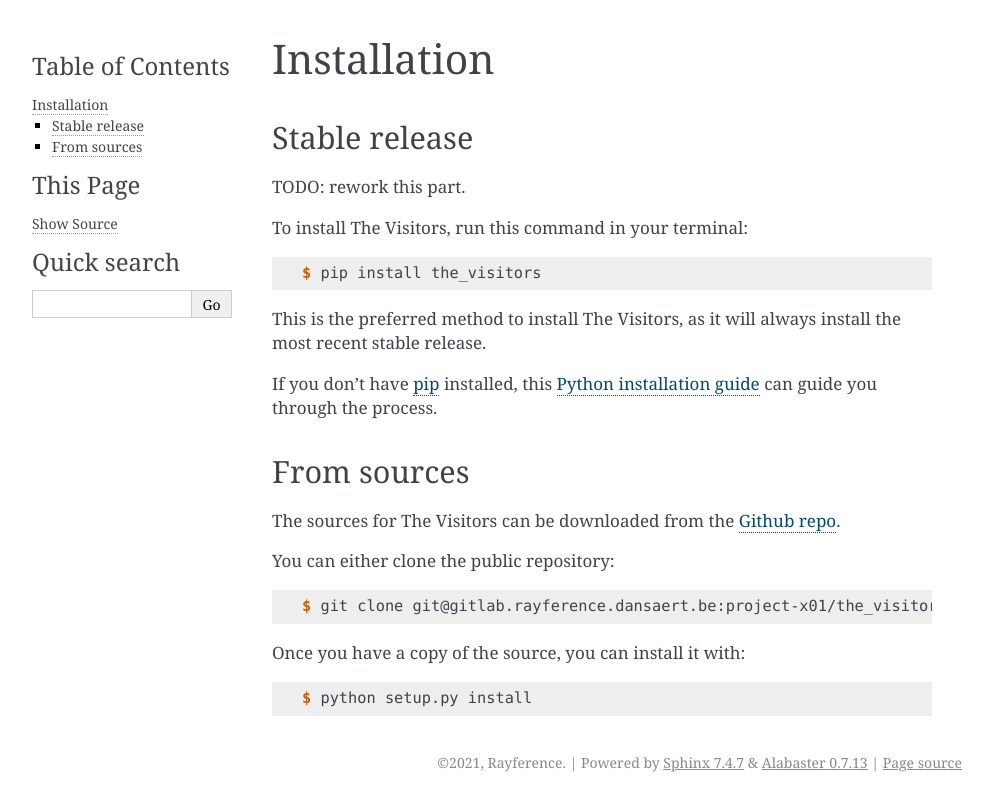
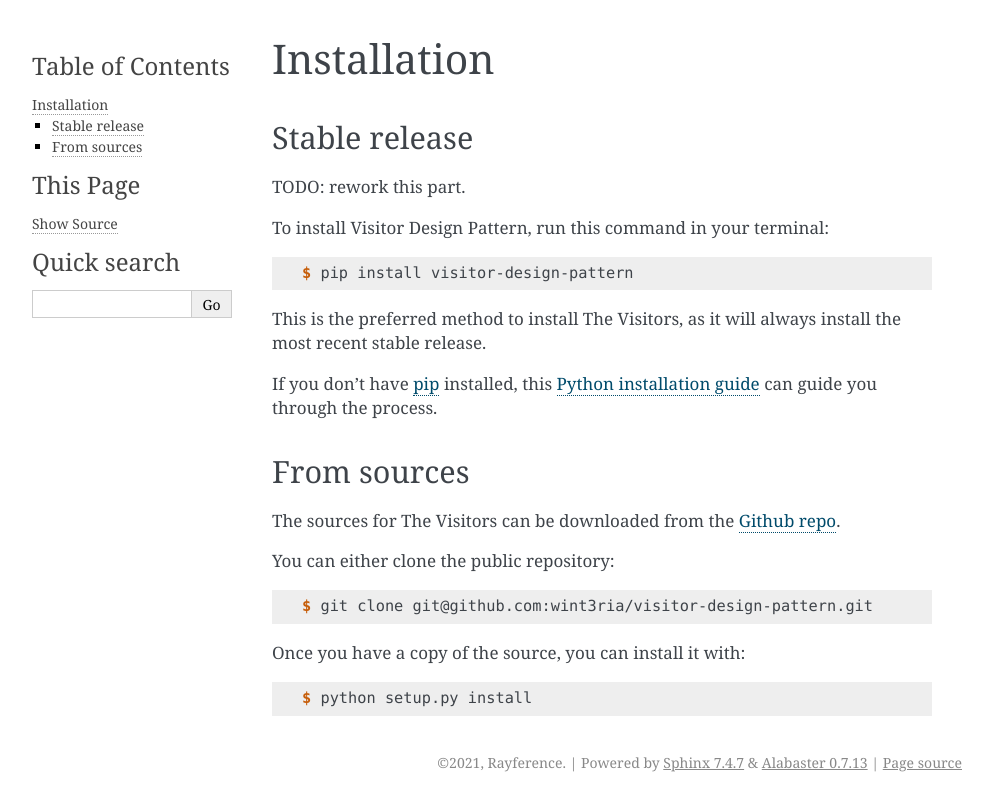
Before and after one commit to wint3ria/visitor-design-pattern, a Sphinx documentation site: the page built from docs/installation.rst, in a window 1280 px wide. Shown: the top 811 px of the page, without its empty margins (148-1141 px from the left). Built offline with Sphinx 7.4.7, drawn with Linux system fonts in a browser that asks for light colours; pages that are not in the unit, such as notebooks, are missing from menus; the version number could not be read and is left out.

```diff
--- a/docs/conf.py
+++ b/docs/conf.py
@@ -1,6 +1,6 @@
 #!/usr/bin/env python
 #
-# the_visitors documentation build configuration file, created by
+# visitor_design_pattern documentation build configuration file, created by
 # sphinx-quickstart on Fri Jun  9 13:47:02 2017.
 #
 # This file is execfile()d with the current directory set to its
@@ -21,7 +21,7 @@
 import sys
 sys.path.insert(0, os.path.abspath('..'))
 
-import the_visitors
+import visitor_design_pattern
 
 # -- General configuration ---------------------------------------------
 
@@ -46,7 +46,7 @@
 master_doc = 'index'
 
 # General information about the project.
-project = 'The Visitors'
+project = 'Visitor Design Pattern'
 copyright = "2021, Rayference"
 author = "Nicolas Misk"
 
@@ -55,9 +55,9 @@
 # the built documents.
 #
 # The short X.Y version.
-version = the_visitors.__version__
+version = '1.0.0'
 # The full version, including alpha/beta/rc tags.
-release = the_visitors.__version__
+release = '1.0.0'
 
 # The language for content autogenerated by Sphinx. Refer to documentation
 # for a list of supported languages.
@@ -128,7 +128,7 @@
 # [howto, manual, or own class]).
 latex_documents = [
     (master_doc, 'the_visitors.tex',
-     'The Visitors Documentation',
+     'Visitor Design Pattern Documentation',
      'Nicolas Misk', 'manual'),
 ]
 
@@ -139,7 +139,7 @@
 # (source start file, name, description, authors, manual section).
 man_pages = [
     (master_doc, 'the_visitors',
-     'The Visitors Documentation',
+     'Visitor Design Pattern Documentation',
      [author], 1)
 ]
 
@@ -151,7 +151,7 @@
 #  dir menu entry, description, category)
 texinfo_documents = [
     (master_doc, 'the_visitors',
-     'The Visitors Documentation',
+     'Visitor Design Pattern Documentation',
      author,
      'the_visitors',
      'One line description of project.',
--- a/docs/index.rst
+++ b/docs/index.rst
@@ -1,5 +1,5 @@
-Welcome to The Visitors's documentation!
-======================================
+Welcome to Visitor Design Pattern documentation!
+================================================
 
 .. toctree::
    :maxdepth: 2
--- a/docs/installation.rst
+++ b/docs/installation.rst
@@ -10,11 +10,11 @@
 
 TODO: rework this part.
 
-To install The Visitors, run this command in your terminal:
+To install Visitor Design Pattern, run this command in your terminal:
 
 .. code-block:: console
 
-    $ pip install the_visitors
+    $ pip install visitor-design-pattern
 
 This is the preferred method to install The Visitors, as it will always install the most recent stable release.
 
@@ -34,7 +34,7 @@
 
 .. code-block:: console
 
-    $ git clone git@gitlab.rayference.dansaert.be:project-x01/the_visitors.git
+    $ git clone git@github.com:wint3ria/visitor-design-pattern.git
 
 Once you have a copy of the source, you can install it with:
 
@@ -43,4 +43,4 @@
     $ python setup.py install
 
 
-.. _Github repo: https://gitlab.rayference.dansaert.be/project-x01/the_visitors
+.. _Github repo: https://github.com/wint3ria/visitor-design-pattern
--- a/docs/usage.rst
+++ b/docs/usage.rst
@@ -2,6 +2,4 @@
 Usage
 =====
 
-To use The Visitors in a project::
-
-    import the_visitors
+To use Visitor Design Pattern in a project::
```
Also changed, not shown: 2 other files.
